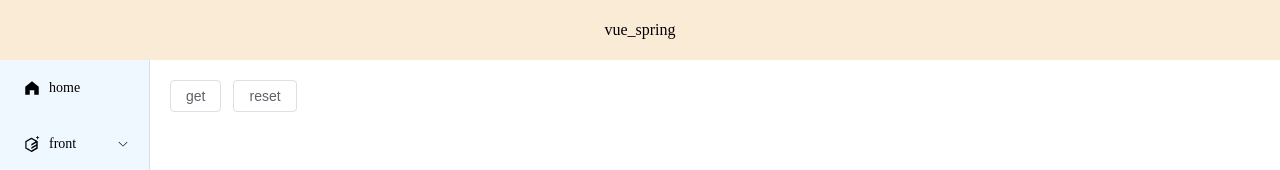
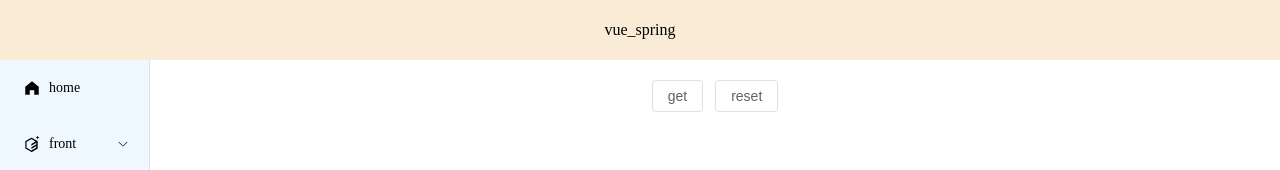
Before and after one commit to MadLogarithm/vue_spring, a Vue app: page /basicGet in a window 1280 px wide. Shown: the top 170 px of the page. Built offline with nearby package versions, Linux system fonts and the light colour scheme.

Commit message:
style(): update page layout

```diff
--- a/src/components/BasicGet.vue
+++ b/src/components/BasicGet.vue
@@ -27,11 +27,18 @@ export default {
 </script>
 
 <template>
-  <el-button @click="getHello">get</el-button>
-  <el-button @click="resetHello">reset</el-button>
-  <p>{{responseMessage}}</p>
+  <div id="testButton">
+    <el-button @click="getHello">get</el-button>
+    <el-button @click="resetHello">reset</el-button>
+  </div>
+  <div id="messageBox">
+    <p>{{responseMessage}}</p>
+  </div>
 </template>
 
 <style scoped>
-
+#testButton, #messageBox {
+  display: flex;
+  justify-content: center;
+}
 </style>
```
